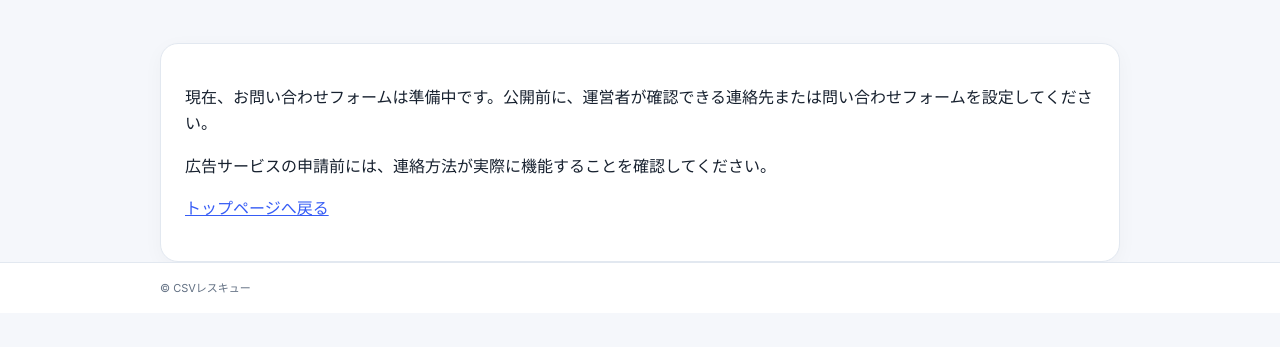
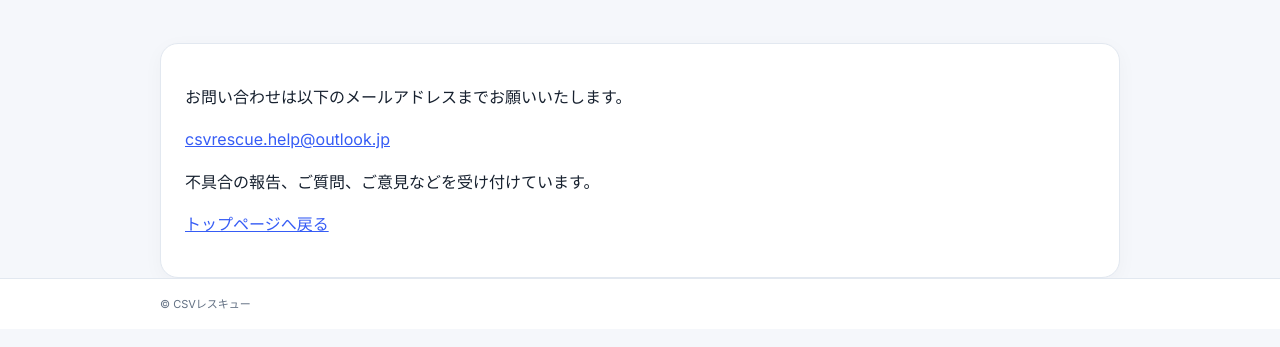
Before and after one commit to rexsf7/csv-rescue-tool, a plain HTML site: page contact.html in a window 1280 px wide. Shown: the part 201-548 px from the top of the page. Drawn offline with Linux system fonts and the light colour scheme.

Commit message:
Update contact.html with email details
Added contact email and updated contact information.

```diff
--- a/contact.html
+++ b/contact.html
@@ -1,3 +1,10 @@
 <!doctype html>
 <html lang="ja"><head><meta charset="utf-8"><meta name="viewport" content="width=device-width, initial-scale=1"><title>お問い合わせ｜CSVレスキュー</title><link rel="stylesheet" href="style.css"></head>
-<body><header class="site-header"><div class="wrap header-inner"><a class="brand" href="./"><span class="brand-mark">CSV</span><span>レスキュー</span></a></div></header><main class="wrap"><section class="hero"><p class="eyebrow">CONTACT</p><h1>お問い合わせ</h1></section><article class="panel"><p>現在、お問い合わせフォームは準備中です。公開前に、運営者が確認できる連絡先または問い合わせフォームを設定してください。</p><p>広告サービスの申請前には、連絡方法が実際に機能することを確認してください。</p><p><a href="./">トップページへ戻る</a></p></article></main><footer class="site-footer"><div class="wrap footer-inner"><span>© CSVレスキュー</span></div></footer></body></html>
+<body><header class="site-header"><div class="wrap header-inner"><a class="brand" href="./"><span class="brand-mark">CSV</span><span>レスキュー</span></a></div></header><main class="wrap"><section class="hero"><p class="eyebrow">CONTACT</p><h1>お問い合わせ</h1></section><article class="panel">
+<p>お問い合わせは以下のメールアドレスまでお願いいたします。</p>
+<p>
+  <a href="mailto:csvrescue.help@outlook.jp">
+    csvrescue.help@outlook.jp
+  </a>
+</p>
+<p>不具合の報告、ご質問、ご意見などを受け付けています。</p><p><a href="./">トップページへ戻る</a></p></article></main><footer class="site-footer"><div class="wrap footer-inner"><span>© CSVレスキュー</span></div></footer></body></html>
```
